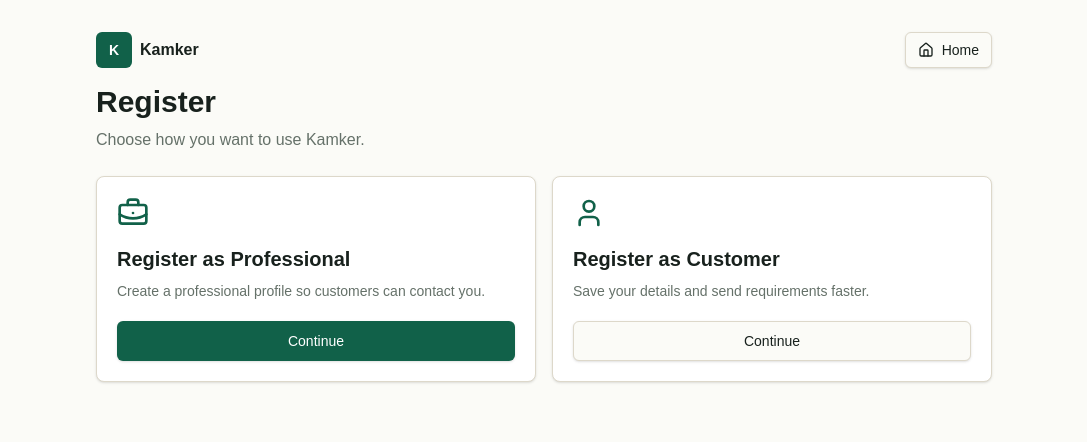
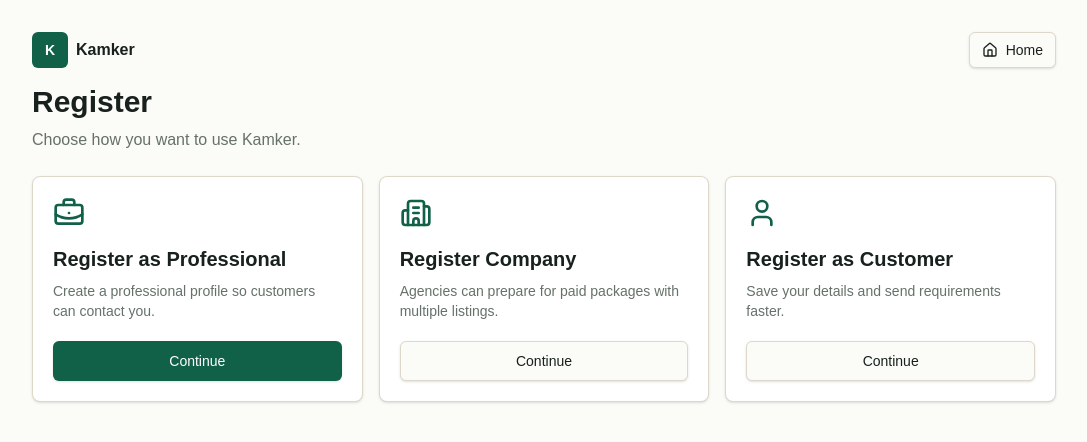
Before and after one commit to adilhayat86/kamker, a Next.js app: page /register in a window 1280 px wide. Shown: the top 442 px of the page, without its empty margins (96-1183 px from the left). Built offline with nearby package versions, Linux system fonts and the light colour scheme.

Commit message:
Link company registration from register page

```diff
--- a/src/app/register/page.tsx
+++ b/src/app/register/page.tsx
@@ -1,5 +1,5 @@
 import Link from "next/link";
-import { BriefcaseBusiness, User } from "lucide-react";
+import { BriefcaseBusiness, Building2, User } from "lucide-react";
 
 import { PageNavigation } from "@/components/page-navigation";
 import { Button } from "@/components/ui/button";
@@ -7,19 +7,19 @@ import { Card, CardContent } from "@/components/ui/card";
 
 export const metadata = {
   title: "Register | Kamker",
-  description: "Register as a professional or customer on Kamker.",
+  description: "Register as a professional, company, or customer on Kamker.",
 };
 
 export default function RegisterPage() {
   return (
     <main className="min-h-screen bg-background px-4 py-8 sm:px-6 lg:px-8">
-      <section className="mx-auto max-w-4xl">
+      <section className="mx-auto max-w-5xl">
         <PageNavigation />
         <h1 className="mt-4 text-3xl font-bold tracking-normal">Register</h1>
         <p className="mt-2 text-muted-foreground">
           Choose how you want to use Kamker.
         </p>
-        <div className="mt-6 grid gap-4 sm:grid-cols-2">
+        <div className="mt-6 grid gap-4 md:grid-cols-3">
           <Card className="bg-white shadow-sm">
             <CardContent className="p-5">
               <BriefcaseBusiness className="size-8 text-primary" aria-hidden="true" />
@@ -31,6 +31,20 @@ export default function RegisterPage() {
               </p>
               <Button asChild className="mt-5 w-full">
                 <Link href="/register/professional">Continue</Link>
+              </Button>
+            </CardContent>
+          </Card>
+          <Card className="bg-white shadow-sm">
+            <CardContent className="p-5">
+              <Building2 className="size-8 text-primary" aria-hidden="true" />
+              <h2 className="mt-4 text-xl font-semibold">
+                Register Company
+              </h2>
+              <p className="mt-2 text-sm text-muted-foreground">
+                Agencies can prepare for paid packages with multiple listings.
+              </p>
+              <Button asChild className="mt-5 w-full" variant="outline">
+                <Link href="/register/company">Continue</Link>
               </Button>
             </CardContent>
           </Card>
```
